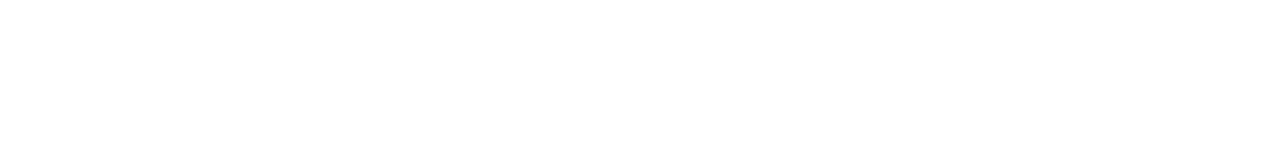
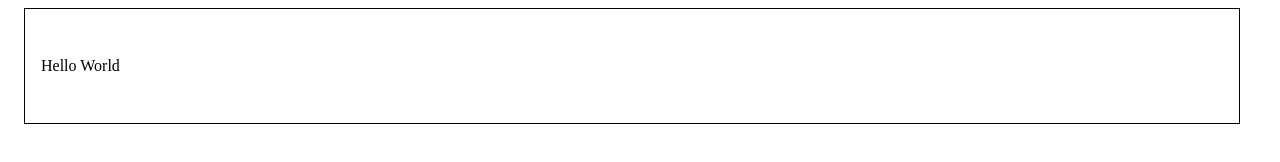
Before and after one commit to whatislavj/lec6hw, a plain HTML site: page index.html in a window 1280 px wide. Drawn offline with Linux system fonts and the light colour scheme.

Commit message:
First div done

```diff
--- a/css/style.css
+++ b/css/style.css
@@ -0,0 +1,5 @@
+.topBorder {
+    margin: 8px 32px 32px 16px;
+    padding: 32px 16px;
+    border: 1px solid rgb(0, 0, 0);
+}
--- a/index.html
+++ b/index.html
@@ -9,6 +9,8 @@
     <meta name="description" content="Aceasta este tema pentru acasa pentru lectia numarul 6.">
 </head>
 <body>
-
+    <div class="topBorder">
+        <p>Hello World</p>
+    </div>
 </body>
 </html>
```
